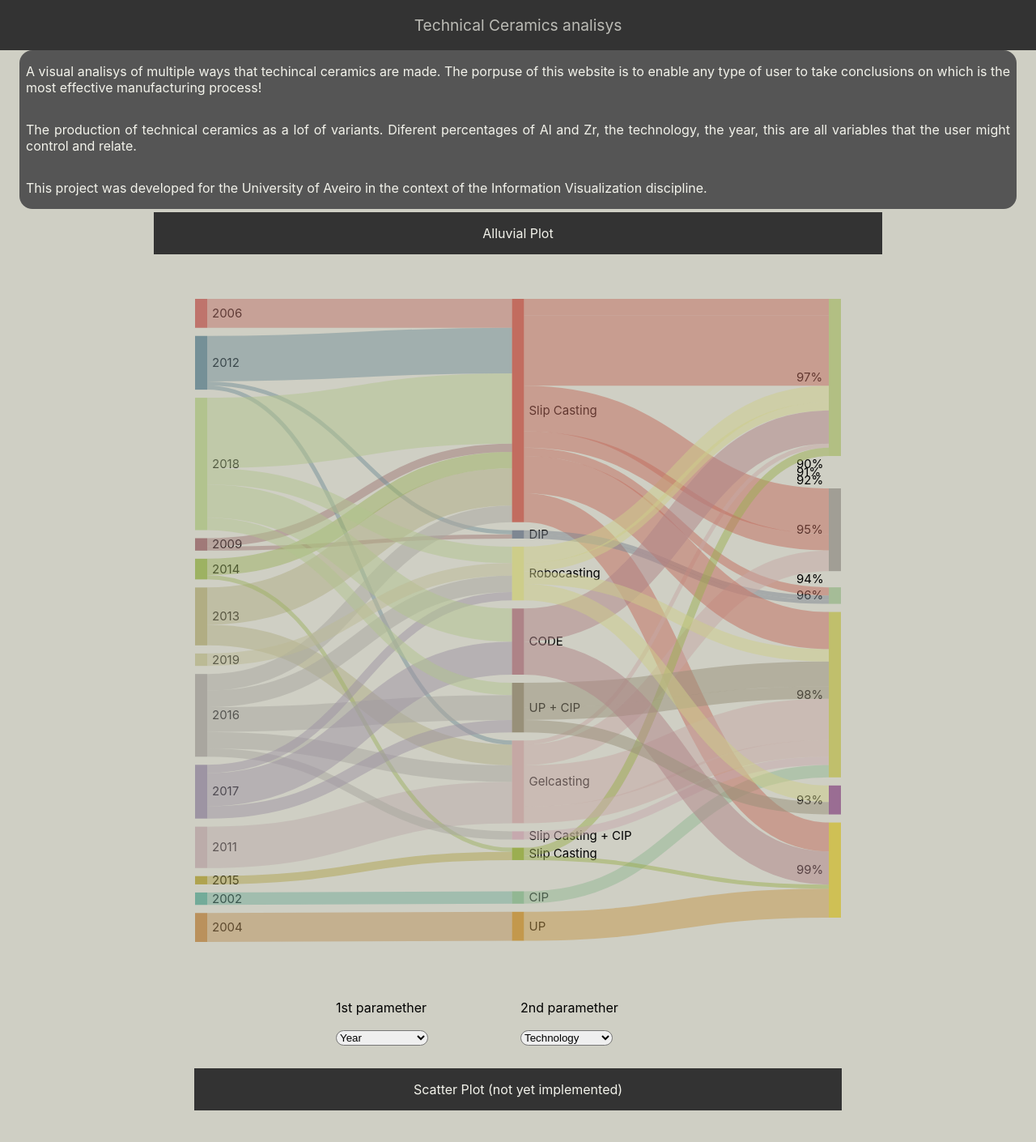
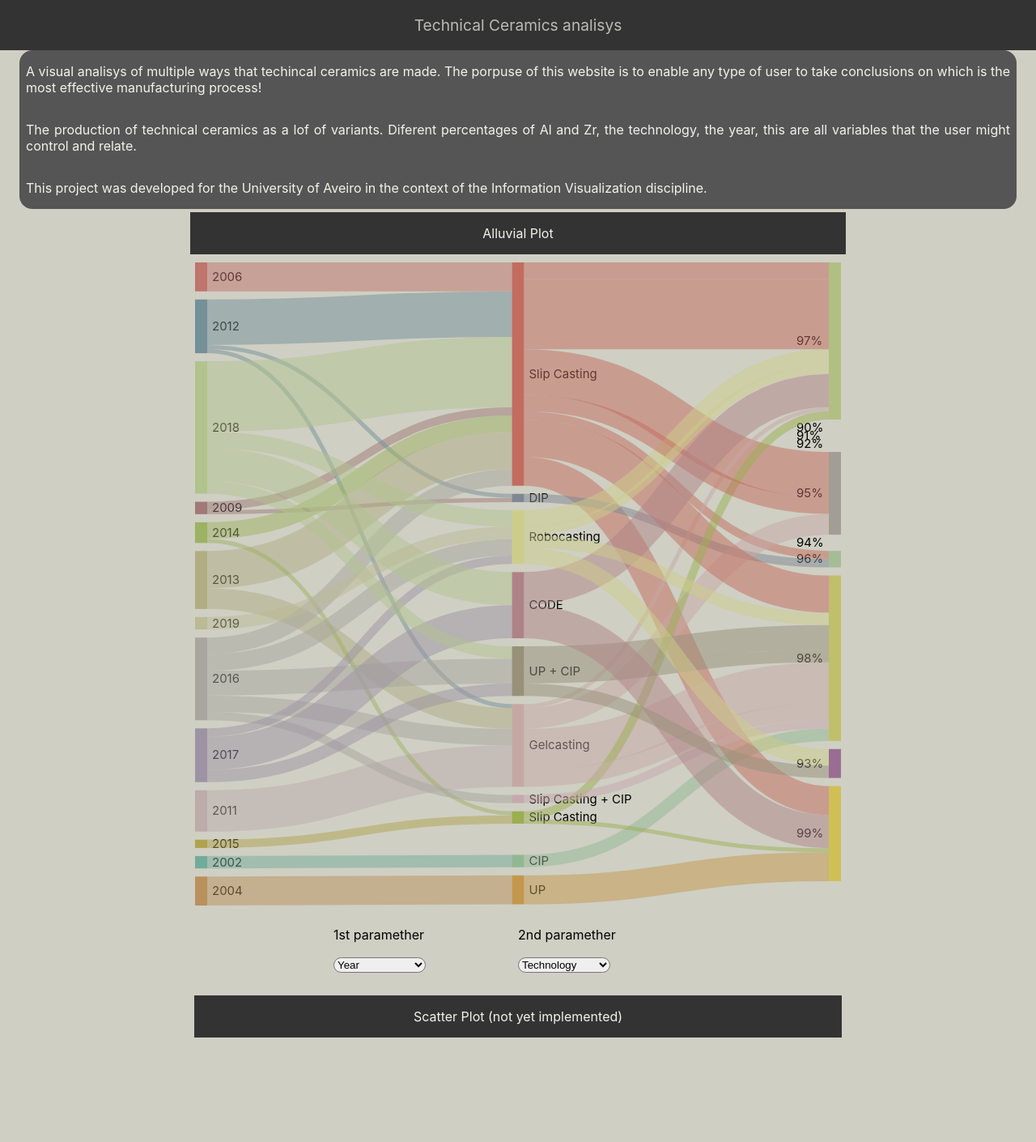
Before and after one commit to bearkillerPT/IV, a React (Create React App) app in the folder technical_ceramics/: page / in a window 1280 px wide. Shown: the top 1410 px of the page at 81% size. Built offline with nearby package versions, Linux system fonts and the light colour scheme.

Commit message:
full fix for any screen size

```diff
--- a/technical_ceramics/public/index.html
+++ b/technical_ceramics/public/index.html
@@ -3,7 +3,7 @@
   <head>
     <meta charset="utf-8" />
     <link rel="icon" href="%PUBLIC_URL%/favicon.ico" />
-    <meta name="viewport" content="width=device-width, initial-scale=1" />
+    <meta name="viewport" content="width=device-width, initial-scale=1, maximum-scale=1" />
     <meta name="theme-color" content="#000000" />
     <meta
       name="description"
--- a/technical_ceramics/src/App.css
+++ b/technical_ceramics/src/App.css
@@ -33,7 +33,6 @@
   justify-content: space-between;
   align-items: center;
   padding-bottom: 3vh;
-  width: 50%;
 }
 .ParamSelect{
   flex:1;
--- a/technical_ceramics/src/App.js
+++ b/technical_ceramics/src/App.js
@@ -78,7 +78,7 @@ function App() {
             <p className="GraphTitle">Alluvial Plot</p>
           </div>
           <div className="Graph">
-            <svg width={(width > 800 ? 800 : width)} height={height} style={{ padding: 50 }}>
+            <svg width={(width > 800 ? 800 : width)} height={height} style={{ padding: 5 }}>
               <g style={{ mixBlendMode: 'multiply' }}>
                 {dataGraph.nodes.map((node, i) => (
                   <SankeyNode
--- a/technical_ceramics/src/index.css
+++ b/technical_ceramics/src/index.css
@@ -29,4 +29,5 @@ code {
   justify-content: space-around;
   align-items: center;
   flex-direction: column;
+  width: 100%;
 }
```
